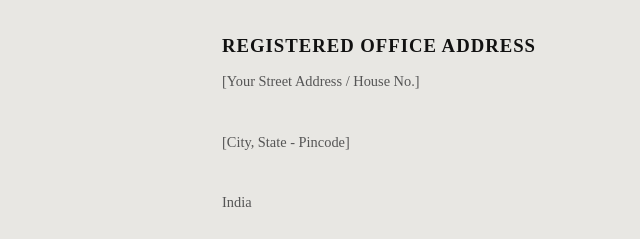
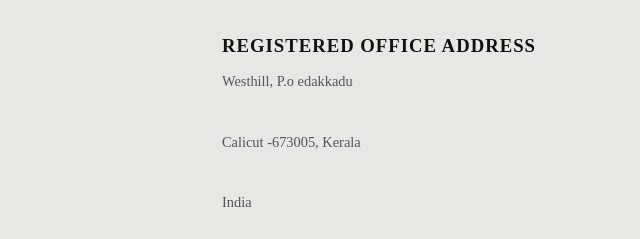
Before and after one commit to jayeshkushwaha001-ai/urban_sanskar-frontend, a plain HTML site: page contact.html in a window 1280 px wide. Shown: the part 743-982 px from the top of the page, 118-758 px from the left. Drawn offline with Linux system fonts and the light colour scheme; a web font is replaced by a local one.

Commit message:
Revise contact page details
Updated contact information including address and support details.

```diff
--- a/contact.html
+++ b/contact.html
@@ -109,8 +109,8 @@
 
             <div>
                 <h3 style="font-family: serif; letter-spacing: 1px; margin-bottom: 5px;">REGISTERED OFFICE ADDRESS</h3>
-                <p class="cat-description">[Your Street Address / House No.]</p>
-                <p class="cat-description">[City, State - Pincode]</p>
+                <p class="cat-description">Westhill, P.o edakkadu </p>
+                <p class="cat-description">Calicut -673005, Kerala</p>
                 <p class="cat-description">India</p>
             </div>
         </div>
```
